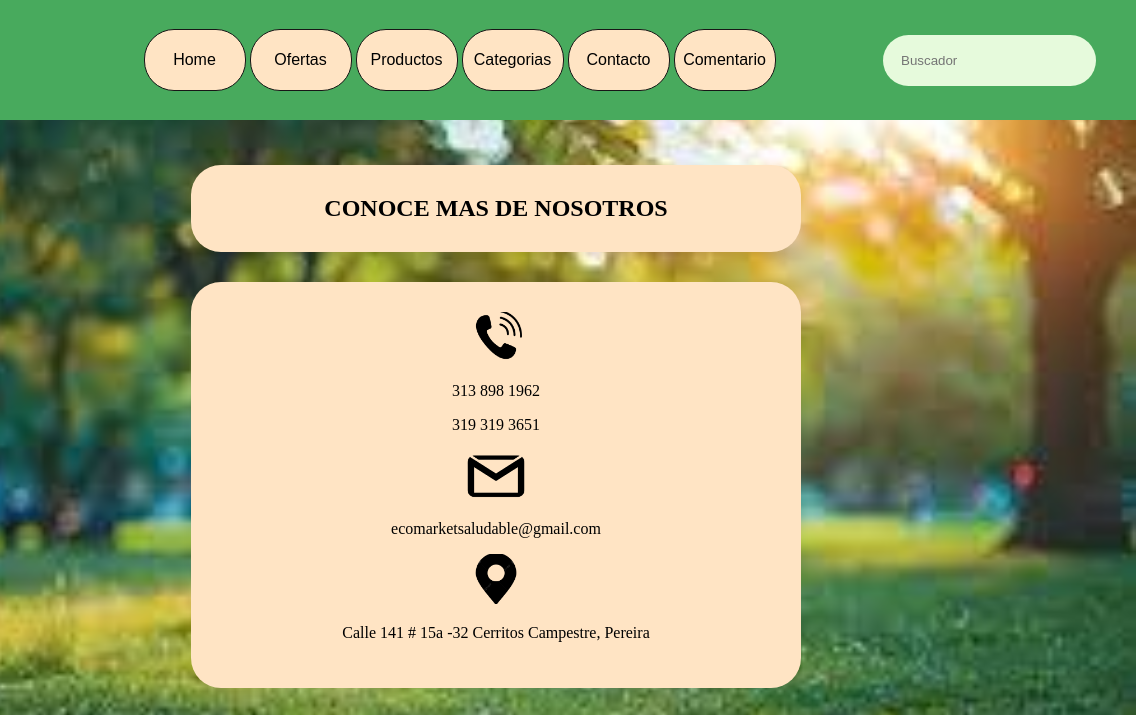
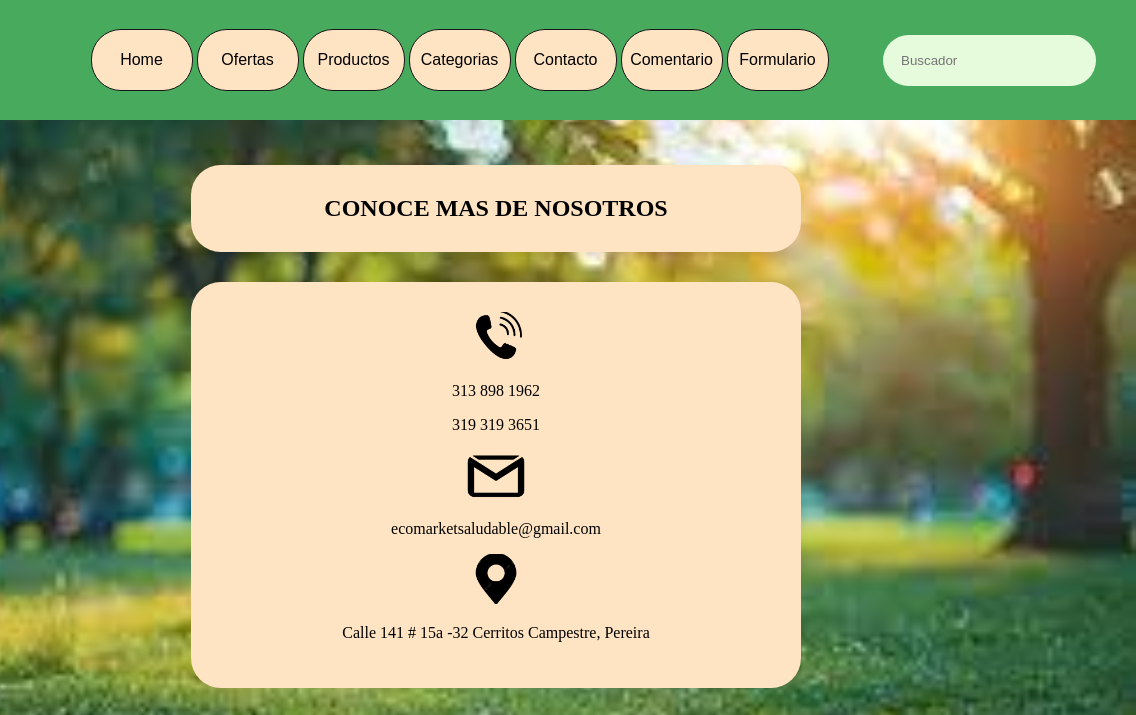
Before and after one commit to yondermaldonado/Examen-Newsletter-Target-Hack, a plain HTML site: page Proyecto_html_css/views/contacto.html in a window 1280 px wide. Shown: the top 715 px of the page, 144-1280 px from the left. Drawn offline with Linux system fonts and the light colour scheme.

Commit message:
terminado

```diff
--- a/Proyecto_html_css/views/contacto.html
+++ b/Proyecto_html_css/views/contacto.html
@@ -22,6 +22,7 @@
                             <a href="../views/Categorias.html" class="boton_inicio">Categorias</a>
                             <a href="../views/contacto.html" class="boton_inicio">Contacto</a>
                             <a href="../views/comentarios.html" class="boton_inicio">Comentario</a>
+                            <a href="../views/formulario.html" class="boton_inicio">Formulario</a>
                         </ul>
                         <input class="boton_busqueda" type="search" placeholder="Buscador ">
                 </nav>
```
Also changed, not shown: Proyecto_html_css/index.html (+1 -0 lines), Proyecto_html_css/views/Categorias.html (+1 -0 lines), Proyecto_html_css/views/aceites.html (+1 -0 lines), Proyecto_html_css/views/cereales.html (+1 -0 lines), Proyecto_html_css/views/comentarios.html (+1 -0 lines), Proyecto_html_css/views/condimentos.html (+1 -0 lines), Proyecto_html_css/views/cuidado_personal.html (+1 -0 lines), Proyecto_html_css/views/endulzantes.html (+1 -0 lines), Proyecto_html_css/views/formulario.html (+1 -1 lines), Proyecto_html_css/views/frutos_secos.html (+1 -0 lines), Proyecto_html_css/views/harinas.html (+1 -0 lines), Proyecto_html_css/views/limpieza.html (+1 -0 lines), Proyecto_html_css/views/nueces_semillas.html (+1 -0 lines), Proyecto_html_css/views/ofertas.html (+1 -0 lines), 1 more files.
